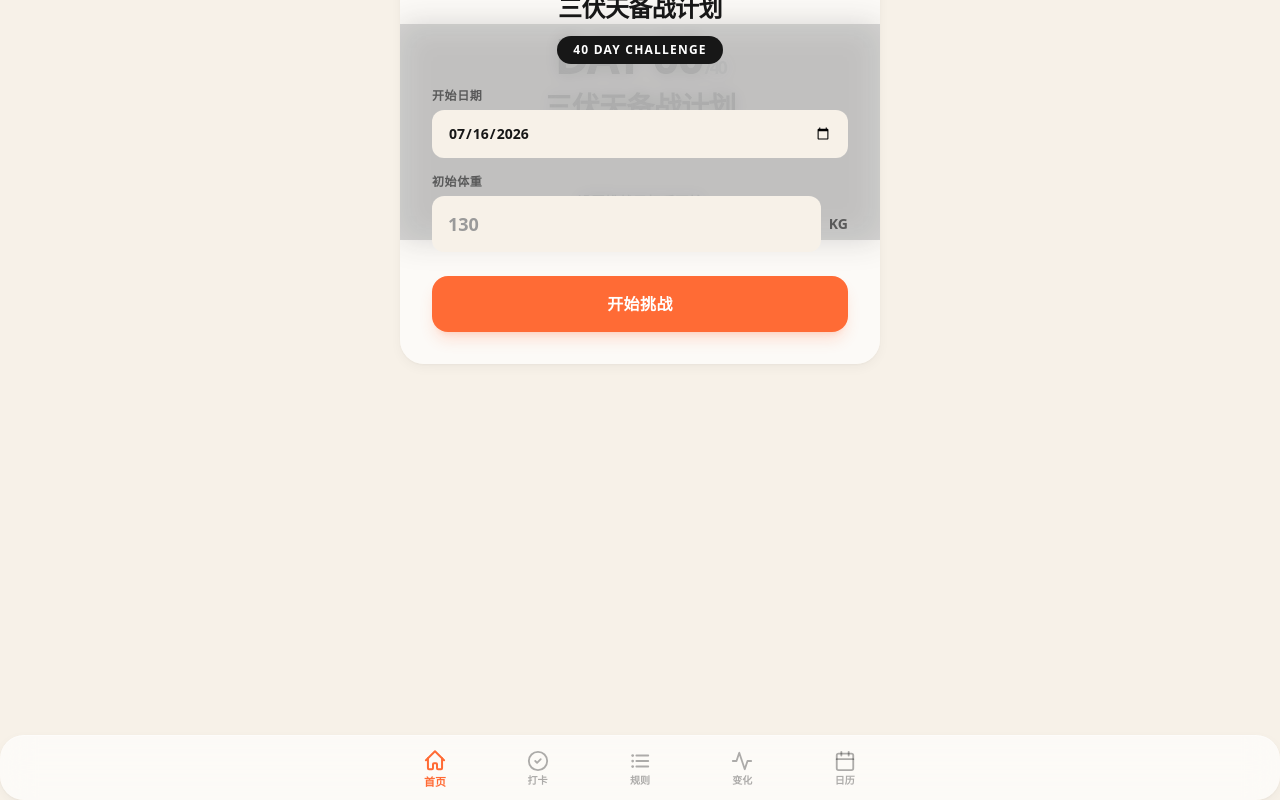
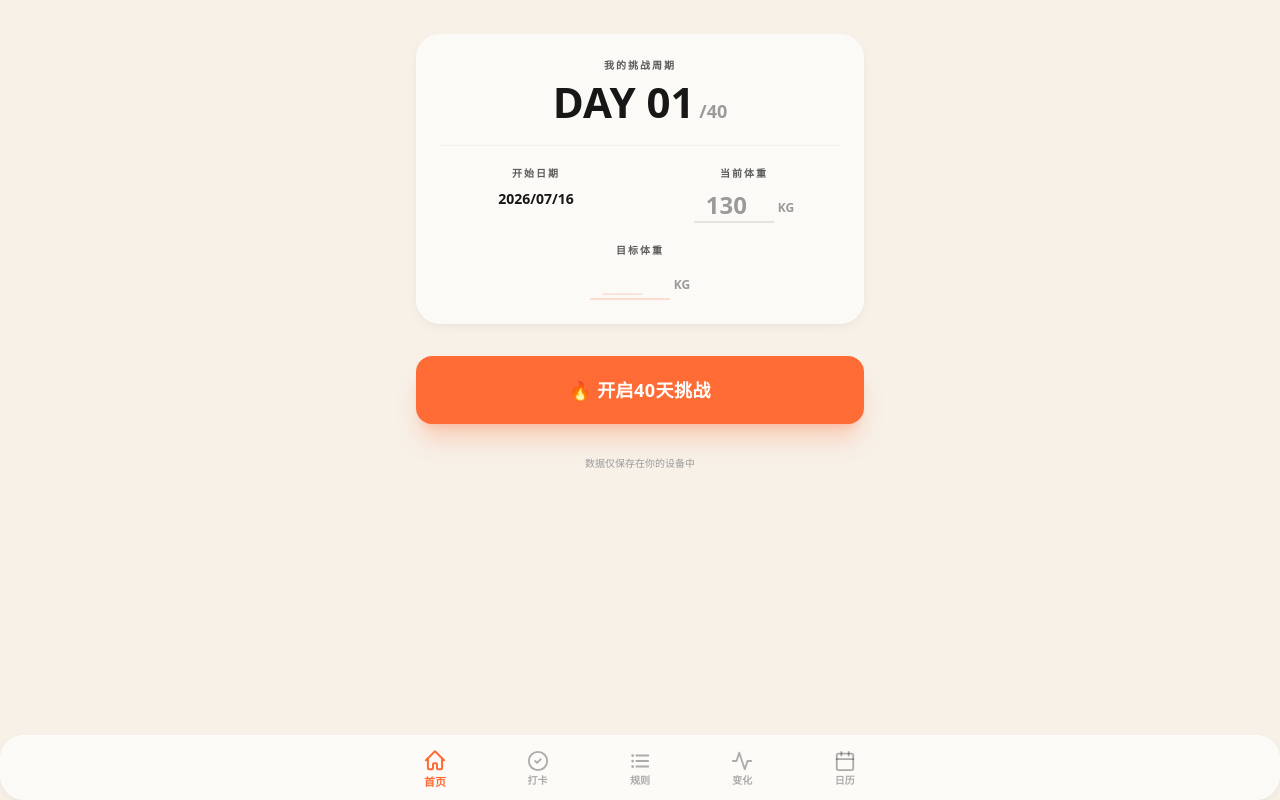
Before and after one commit to hello-morrow/sanfu-challenge, a Next.js app: page / in a window 1280 px wide. Built offline with nearby package versions, Linux system fonts and the light colour scheme.

Commit message:
feat: 首页重设计 — 挑战仪式感入口
- SetupModal 全屏改造：品牌区 + 挑战宣言 + 目标体重
- AppData 新增 targetWeight 字段
- 去除表单感，更像挑战入口
- 当前体重 + 目标体重双输入
- DAY 01/40 视觉中心 42px

```diff
--- a/src/app/page.tsx
+++ b/src/app/page.tsx
@@ -31,7 +31,7 @@ export default function Dashboard() {
 
   return (
     <div className="space-y-5 animate-slide-up">
-      {needsSetup && <SetupModal onStart={(d, w) => setStartInfo(d, w)} />}
+      {needsSetup && <SetupModal onStart={(d, w, t) => setStartInfo(d, w, t)} />}
 
       {/* ── DAY Counter ── */}
       <div className="text-center space-y-2 pt-2">
--- a/src/app/today/page.tsx
+++ b/src/app/today/page.tsx
@@ -33,7 +33,7 @@ export default function TodayPage() {
 
   const submit = () => {
     setSaving(true);
-    if (!data.startDate) { const wv = parseFloat(w); if (!isNaN(wv) && wv > 0) setStartInfo(today, wv); }
+    if (!data.startDate) { const wv = parseFloat(w); if (!isNaN(wv) && wv > 0) setStartInfo(today, wv, null); }
     saveRecord({
       ...r, weight: w ? parseFloat(w) : null, breakfast: bf, lunch: lu, dinner: di,
       exercise: ex ? { type: EXERCISE_MAP[ex].type, distance: EXERCISE_MAP[ex].distance, minutes: parseInt(exMin) || 0 } : null,
--- a/src/components/SetupModal.tsx
+++ b/src/components/SetupModal.tsx
@@ -2,48 +2,125 @@
 
 import { useState } from "react";
 
-interface Props { onStart: (date: string, weight: number) => void; }
+interface Props {
+  onStart: (date: string, weight: number, targetWeight: number | null) => void;
+}
 
 export default function SetupModal({ onStart }: Props) {
   const today = new Date().toISOString().slice(0, 10);
-  const [date, setDate] = useState(today);
+  const [date] = useState(today);
   const [weight, setWeight] = useState("");
+  const [target, setTarget] = useState("");
   const [error, setError] = useState("");
 
+  const handleStart = () => {
+    const w = parseFloat(weight);
+    if (!w || w <= 0) { setError("请输入当前体重"); return; }
+    const t = target ? parseFloat(target) : null;
+    if (t !== null && t <= 0) { setError("目标体重无效"); return; }
+    onStart(date, w, t);
+  };
+
   return (
-    <div className="fixed inset-0 z-50 flex items-end sm:items-center justify-center bg-dark/50 backdrop-blur-sm">
-      <div className="w-full max-w-lg glass p-6 sm:p-8 space-y-6 rounded-t-3xl sm:rounded-3xl shadow-xl animate-slide-up">
+    <div className="fixed inset-0 z-50 flex flex-col justify-center bg-base px-4">
+      <div className="max-w-lg mx-auto w-full space-y-8 animate-slide-up">
+
+        {/* ── Brand ── */}
         <div className="text-center space-y-3">
-          <div className="text-5xl">🔥</div>
-          <h2 className="text-2xl font-black text-dark tracking-tight">三伏天备战计划</h2>
-          <div className="inline-block bg-dark text-white px-4 py-1.5 rounded-full text-xs font-extrabold tracking-widest">
-            40 DAY CHALLENGE
+          <div className="text-6xl">🔥</div>
+          <h1 className="text-3xl font-black text-dark tracking-tight leading-tight">
+            三伏天备战计划
+          </h1>
+          <div className="inline-flex items-center gap-1.5 bg-dark text-white px-5 py-2 rounded-full">
+            <span className="text-xs font-extrabold tracking-[0.2em]">40 DAY CHALLENGE</span>
           </div>
         </div>
-        <div className="space-y-4">
-          <div>
-            <label className="text-xs font-extrabold text-text-secondary uppercase tracking-wider mb-1.5 block">开始日期</label>
-            <input type="date" value={date} onChange={(e) => setDate(e.target.value)}
-              className="w-full bg-base rounded-xl px-4 py-3.5 text-sm font-bold text-dark focus:outline-none focus:ring-2 focus:ring-primary/30 transition-all" />
+
+        {/* ── Motto ── */}
+        <p className="text-center text-base font-bold text-dark/50 tracking-wide">
+          这个夏天，重新定义自己。
+        </p>
+
+        {/* ── Challenge Card ── */}
+        <div className="glass p-6 space-y-5">
+          {/* Cycle */}
+          <div className="text-center">
+            <p className="text-[10px] font-extrabold text-text-secondary uppercase tracking-[0.2em] mb-2">
+              我的挑战周期
+            </p>
+            <p className="text-[42px] font-black text-dark leading-none">
+              DAY 01
+              <span className="text-lg text-text-muted font-bold"> /40</span>
+            </p>
           </div>
-          <div>
-            <label className="text-xs font-extrabold text-text-secondary uppercase tracking-wider mb-1.5 block">初始体重</label>
-            <div className="flex items-center gap-2">
-              <input type="number" inputMode="decimal" step="0.1" placeholder="130" value={weight}
-                onChange={(e) => { setWeight(e.target.value); setError(""); }}
-                className="flex-1 bg-base rounded-xl px-4 py-3.5 text-lg font-black text-dark placeholder:text-text-muted focus:outline-none focus:ring-2 focus:ring-primary/30 transition-all" />
-              <span className="text-sm font-bold text-text-secondary">KG</span>
+
+          {/* Divider */}
+          <div className="h-px bg-dark/5" />
+
+          {/* Weight fields */}
+          <div className="grid grid-cols-2 gap-4">
+            <div className="text-center space-y-2">
+              <p className="text-[10px] font-extrabold text-text-secondary uppercase tracking-[0.2em]">
+                开始日期
+              </p>
+              <p className="text-sm font-bold text-dark">
+                {date.replace(/-/g, "/")}
+              </p>
+            </div>
+            <div className="text-center space-y-2">
+              <p className="text-[10px] font-extrabold text-text-secondary uppercase tracking-[0.2em]">
+                当前体重
+              </p>
+              <div className="flex items-center justify-center gap-1">
+                <input
+                  type="number"
+                  inputMode="decimal"
+                  step="0.1"
+                  placeholder="130"
+                  value={weight}
+                  onChange={(e) => { setWeight(e.target.value); setError(""); }}
+                  className="w-20 text-center bg-transparent text-2xl font-black text-dark placeholder:text-text-muted border-b-2 border-dark/10 focus:border-primary focus:outline-none transition-colors"
+                />
+                <span className="text-xs font-bold text-text-muted mt-1">KG</span>
+              </div>
             </div>
           </div>
-          {error && <p className="text-xs text-primary font-bold text-center">{error}</p>}
+
+          {/* Target weight */}
+          <div className="text-center space-y-2">
+            <p className="text-[10px] font-extrabold text-text-secondary uppercase tracking-[0.2em]">
+              目标体重
+            </p>
+            <div className="flex items-center justify-center gap-1">
+              <input
+                type="number"
+                inputMode="decimal"
+                step="0.1"
+                placeholder="____"
+                value={target}
+                onChange={(e) => setTarget(e.target.value)}
+                className="w-20 text-center bg-transparent text-2xl font-black text-primary placeholder:text-primary/20 border-b-2 border-primary/20 focus:border-primary focus:outline-none transition-colors"
+              />
+              <span className="text-xs font-bold text-text-muted mt-1">KG</span>
+            </div>
+          </div>
+
+          {error && (
+            <p className="text-xs text-primary font-bold text-center">{error}</p>
+          )}
         </div>
-        <button onClick={() => {
-          const w = parseFloat(weight);
-          if (!w || w <= 0) { setError("请输入有效体重"); return; }
-          onStart(date, w);
-        }} className="w-full py-4 rounded-2xl bg-primary text-white font-extrabold text-base tracking-wide shadow-lg shadow-primary/20 hover:bg-primary-dark active:scale-[0.98] transition-all">
-          开始挑战
+
+        {/* ── CTA ── */}
+        <button
+          onClick={handleStart}
+          className="w-full py-5 rounded-2xl bg-primary text-white font-extrabold text-lg tracking-wide shadow-xl shadow-primary/25 hover:bg-primary-dark active:scale-[0.98] transition-all"
+        >
+          🔥 开启40天挑战
         </button>
+
+        <p className="text-center text-[10px] text-text-muted font-medium">
+          数据仅保存在你的设备中
+        </p>
       </div>
     </div>
   );
--- a/src/hooks/useRecords.ts
+++ b/src/hooks/useRecords.ts
@@ -41,8 +41,8 @@ export function useRecords() {
   );
 
   const setStartInfo = useCallback(
-    (startDate: string, startWeight: number) => {
-      setData((prev) => ({ ...prev, startDate, startWeight }));
+    (startDate: string, startWeight: number, targetWeight: number | null) => {
+      setData((prev) => ({ ...prev, startDate, startWeight, targetWeight }));
     },
     []
   );
--- a/src/lib/storage.ts
+++ b/src/lib/storage.ts
@@ -5,6 +5,7 @@ export function getDefaultData(): AppData {
   return {
     startDate: "",
     startWeight: null,
+    targetWeight: null,
     records: [],
   };
 }
--- a/src/lib/types.ts
+++ b/src/lib/types.ts
@@ -22,5 +22,6 @@ export interface DailyRecord {
 export interface AppData {
   startDate: string;
   startWeight: number | null;
+  targetWeight: number | null;
   records: DailyRecord[];
 }
```
